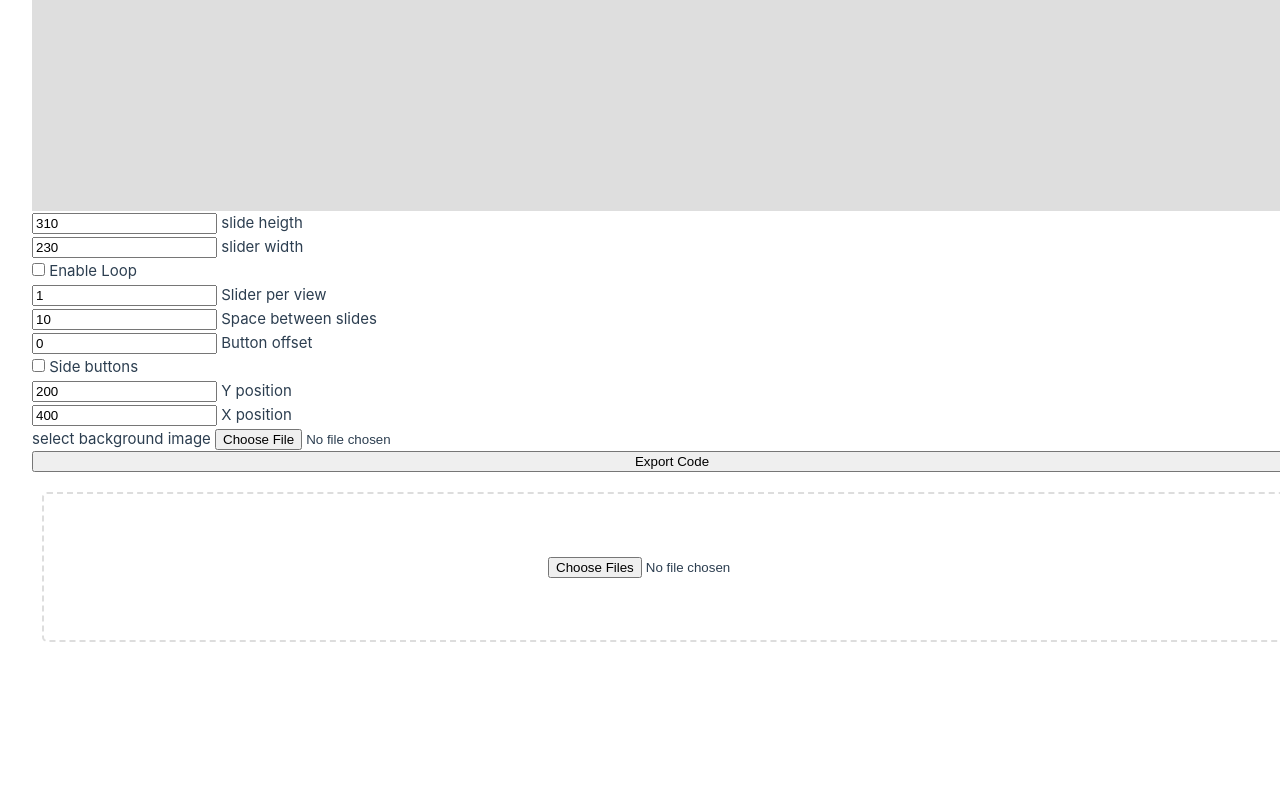
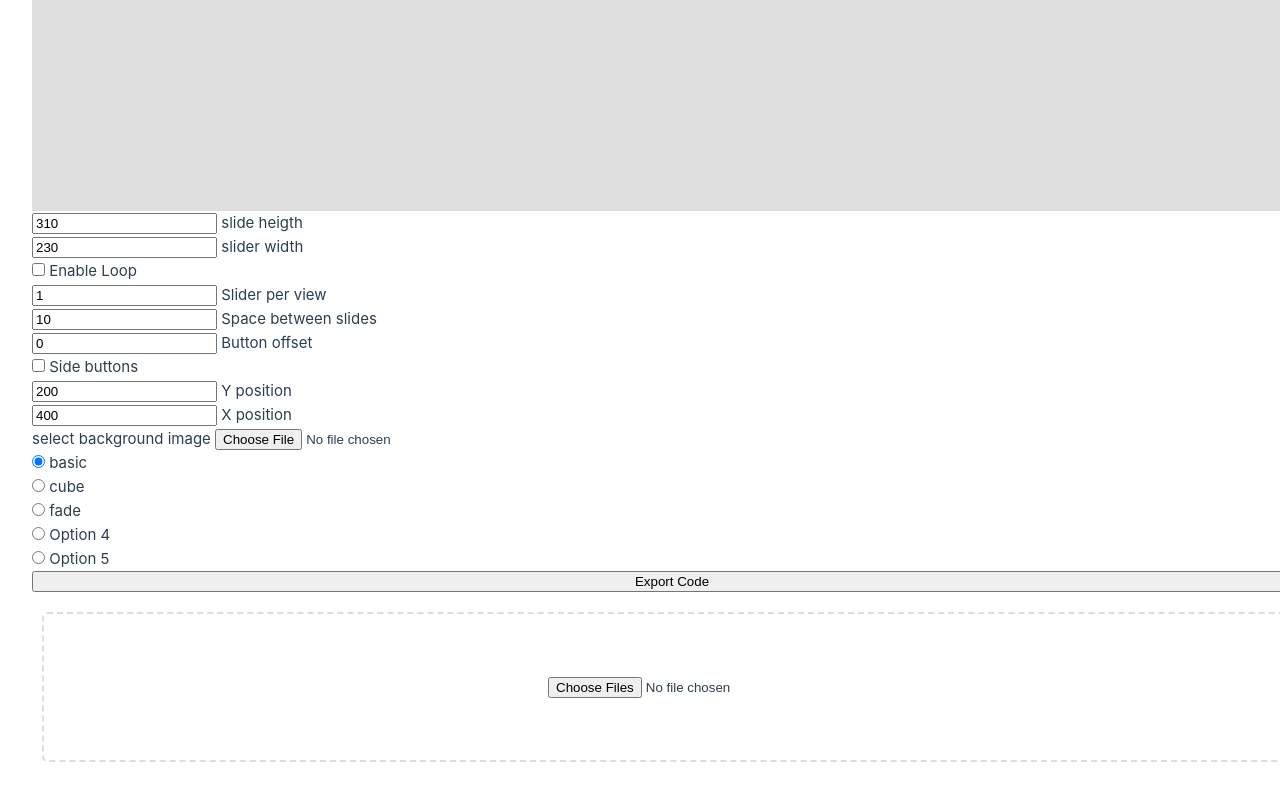
Before and after one commit to viktorijaSHG/AdAid, a Vue app: page / in a window 1280 px wide. Shown: the part 541-1341 px from the top of the page. Before the commit the page ends 1225 px from the top, so only its background shows below. Built offline with nearby package versions, Linux system fonts and the light colour scheme.

Commit message:
modules doesn't work properly yet:(
modules doesn't work properly yet:(

```diff
--- a/src/App.vue
+++ b/src/App.vue
@@ -1,6 +1,7 @@
 <script>
 import {Swiper, SwiperSlide, useSwiper} from "swiper/vue"
 import { EffectCube,  EffectFade, Navigation, Pagination} from 'swiper/modules';
+import { watch } from 'vue';
 
 import 'swiper/css/effect-fade';
 
@@ -11,6 +12,7 @@ import 'swiper/css/navigation';
  export default (await import('vue')).defineComponent({
   data(){
     return {
+      swiperRef: null,
       images:[],
       isDragging:false,
       // imgs,
@@ -18,7 +20,7 @@ import 'swiper/css/navigation';
        EffectFade,
        Navigation,
       Pagination,
-      modules:[Navigation],
+      modules:0,
       loopVar:false,
       slideCount:1,
       autoplay:true,
@@ -34,9 +36,27 @@ import 'swiper/css/navigation';
       positionLeft: 400,
       swiper: null,
       background: null,
-
+      modulesOptions: [
+      [Navigation],
+      [Navigation, EffectCube],
+      [],
+      [],
+      []
+    ],
     }
     },
+
+    watch: {
+  modules(newModules) {
+    if (this.swiperRef) {
+      const newModulesConfig = this.modulesOptions[newModules];
+      this.swiperRef.update({
+        modules: newModulesConfig,
+      });
+    }
+  },
+},
+
 
 
 
@@ -69,6 +89,7 @@ import 'swiper/css/navigation';
       return this.sliderHeight;
     },
     getSwiperNavigation() {
+      console.log(this.modulesOptions[this.modules])
     if (this.buttonVar) {
       return {
         nextEl: '.swiper-button-next',
@@ -92,7 +113,7 @@ import 'swiper/css/navigation';
     this.images.forEach((image, index) => {
       swiperSlidesHtml += `
       <div class="swiper-slide" id="card${index}">
-          <img src="assets/${image}" />
+          <gwd-image src="assets/${image}" />
         </div>
       `;
     });
@@ -113,6 +134,10 @@ import 'swiper/css/navigation';
         nextEl: ".swiper-button-next",
         prevEl: ".swiper-button-prev",
       },
+      modules: [${this.modulesOptions[modules].map(m => `'${m}'`).join(',')}]
+        :navigation="${getSwiperNavigation()}"
+        :loop=${this.loopVar}
+
     });
     `;
 
@@ -145,28 +170,22 @@ console.log('<link rel="stylesheet" href="swiper-bundle.min.css">')
   }
 
 });
-
-
- </script>
-
+</script>
 
 <template>
   <div style="display:flex; flex-direction:column; max-width: 1280px;  margin: auto;">
     <div class="content-box" :style="background ? { backgroundImage: 'url(' + background + ')', backgroundSize: 'cover' } : {}">
 
-
-
       <div class="first" :style="{ width: realSliderWidthAll() + 'px', height: realSliderHeight() + 'px', top: positionTop+'px',  left: positionLeft+'px'} ">
         <Swiper
         class="swiper"
-        :modules=modules
+        :modules=modulesOptions[modules]
         :navigation="getSwiperNavigation()"
         effect="cube"
         :loop=loopVar
         :slidesPerView=slideCount
         :spaceBetween=spaceBetweenSlides
         :style="{ width: realSliderWidth() + 'px', height: realSliderHeight() + 'px'} "
-        :setWrapperSize="true"
 
         >
 
@@ -216,6 +235,21 @@ console.log('<link rel="stylesheet" href="swiper-bundle.min.css">')
           </span>select background image
           <input name="file" type="file" class="file" ref="fileInput" @change="onBackgroundSelect"/>
         </div>
+        <label>
+          <input type="radio" value="0" v-model="modules" checked > basic
+       </label>
+       <label>
+          <input type="radio" value="1" v-model="modules" > cube
+       </label>
+       <label>
+          <input type="radio" value="2" v-model="modules"> fade
+       </label>
+       <label>
+          <input type="radio" value="3" v-model="modules"> Option 4
+       </label>
+       <label>
+          <input type="radio" value="4" v-model="modules"> Option 5
+       </label>
         <!-- <label>
           <input type="text" v-model="defineSwiper"> Side button x
         </label> -->
```
Also changed, not shown: 1 other file (tests, documents, lock files or other folders).
